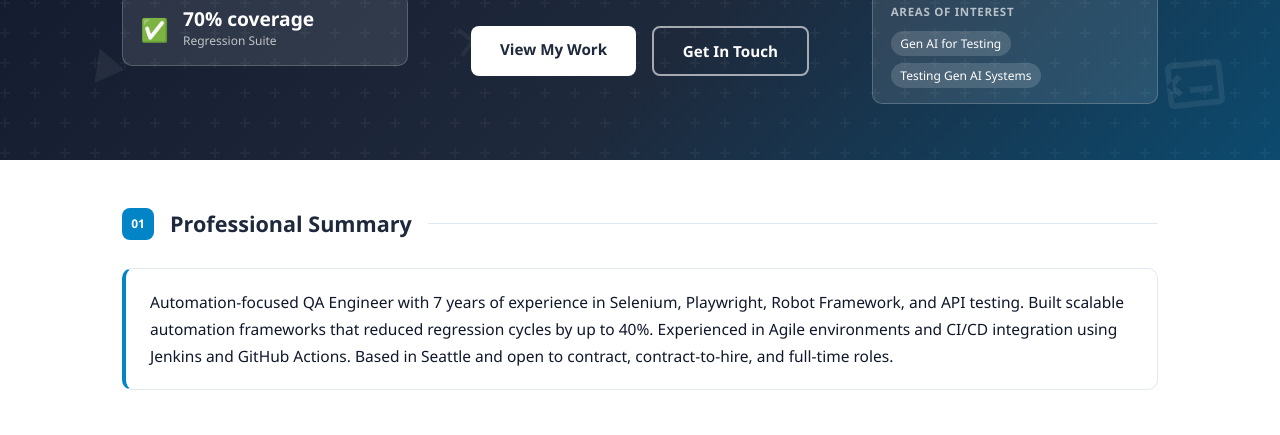
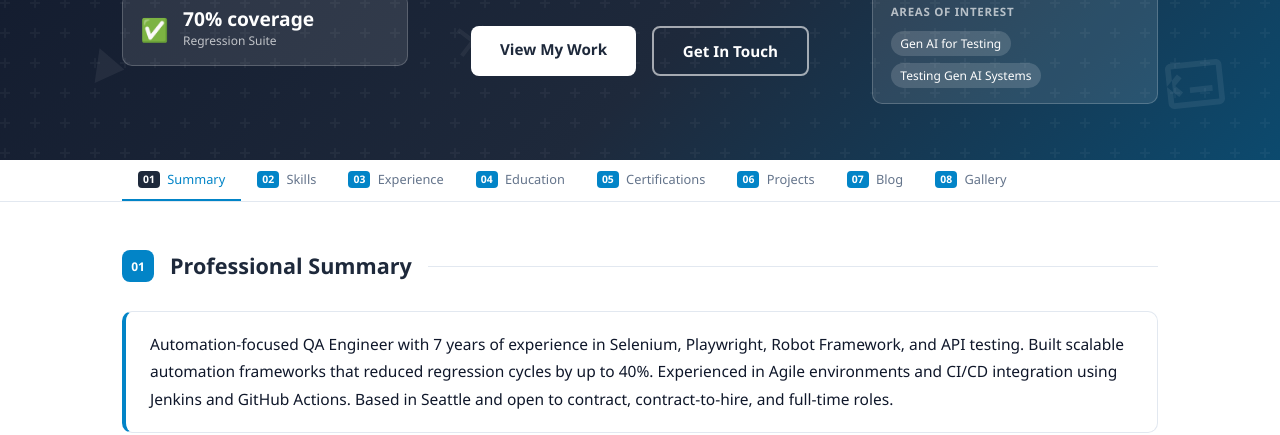
Before and after one commit to nalini0409/nalini0409.github.io, a plain HTML site: page index.html in a window 1280 px wide. Shown: the part 423-858 px from the top of the page. Drawn offline with nearby package versions, Linux system fonts and the light colour scheme.

Commit message:
Add sticky TOC bar below hero with active section highlighting
Horizontal bar sits below hero and sticks under the main nav as you scroll.
Clicking any item jumps to that section. Active item highlights in accent
color and auto-scrolls into view on mobile via IntersectionObserver.

Co-Authored-By: Claude Sonnet 4.6 <noreply@anthropic.com>

```diff
--- a/index.html
+++ b/index.html
@@ -783,6 +783,50 @@
       font-size: 0.85rem;
     }
 
+    /* ── TOC Bar ── */
+    .toc-bar {
+      background: #fff;
+      border-bottom: 1px solid var(--border);
+      position: sticky;
+      top: 60px;
+      z-index: 90;
+    }
+    .toc-inner {
+      max-width: 1100px;
+      margin: 0 auto;
+      padding: 0 2rem;
+      display: flex;
+      overflow-x: auto;
+      scrollbar-width: none;
+    }
+    .toc-inner::-webkit-scrollbar { display: none; }
+    .toc-item {
+      display: inline-flex;
+      align-items: center;
+      gap: 0.45rem;
+      padding: 0.6rem 1rem;
+      text-decoration: none;
+      color: var(--text-muted);
+      font-size: 0.8rem;
+      font-weight: 500;
+      white-space: nowrap;
+      border-bottom: 2px solid transparent;
+      transition: color 0.2s, border-color 0.2s;
+      flex-shrink: 0;
+    }
+    .toc-item:hover { color: var(--accent); border-bottom-color: var(--accent); }
+    .toc-item.active { color: var(--accent); border-bottom-color: var(--accent); }
+    .toc-num {
+      font-size: 0.65rem;
+      font-weight: 800;
+      background: var(--accent);
+      color: #fff;
+      border-radius: 4px;
+      padding: 0.1rem 0.32rem;
+      line-height: 1.4;
+    }
+    .toc-item.active .toc-num { background: var(--primary); }
+
     /* ── Responsive ── */
     @media (max-width: 640px) {
       .exp-header { flex-direction: column; }
@@ -946,6 +990,19 @@
   </div>
 </header>
 
+<!-- TOC Bar -->
+<div class="toc-bar">
+  <div class="toc-inner">
+    <a href="#about" class="toc-item active"><span class="toc-num">01</span> Summary</a>
+    <a href="#skills" class="toc-item"><span class="toc-num">02</span> Skills</a>
+    <a href="#experience" class="toc-item"><span class="toc-num">03</span> Experience</a>
+    <a href="#education" class="toc-item"><span class="toc-num">04</span> Education</a>
+    <a href="#certifications" class="toc-item"><span class="toc-num">05</span> Certifications</a>
+    <a href="#projects" class="toc-item"><span class="toc-num">06</span> Projects</a>
+    <a href="#blog" class="toc-item"><span class="toc-num">07</span> Blog</a>
+    <a href="#cert-gallery" class="toc-item"><span class="toc-num">08</span> Gallery</a>
+  </div>
+</div>
 
 <!-- About -->
 <section class="section-outer bg-white" id="about">
@@ -1385,6 +1442,23 @@
     if (e.target === document.getElementById('certModal')) closeCert();
   }
   document.addEventListener('keydown', e => { if (e.key === 'Escape') closeCert(); });
+
+  // TOC active section highlight
+  const tocLinks = document.querySelectorAll('.toc-item');
+  const pageSections = document.querySelectorAll('section[id]');
+  const tocObserver = new IntersectionObserver(entries => {
+    entries.forEach(entry => {
+      if (entry.isIntersecting) {
+        tocLinks.forEach(l => l.classList.remove('active'));
+        const match = document.querySelector(`.toc-item[href="#${entry.target.id}"]`);
+        if (match) {
+          match.classList.add('active');
+          match.scrollIntoView({ block: 'nearest', inline: 'center' });
+        }
+      }
+    });
+  }, { rootMargin: '-20% 0px -70% 0px' });
+  pageSections.forEach(s => tocObserver.observe(s));
 </script>
 </body>
 </html>
```
